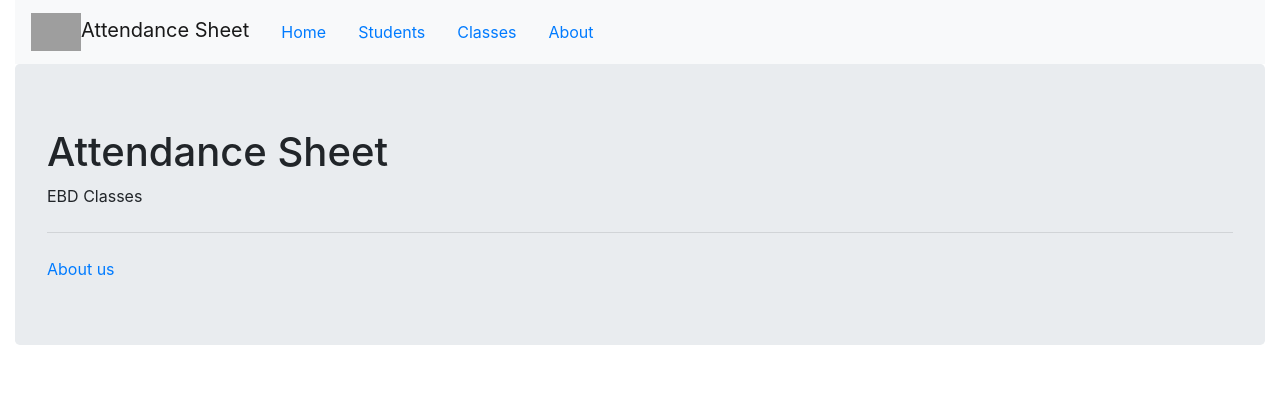
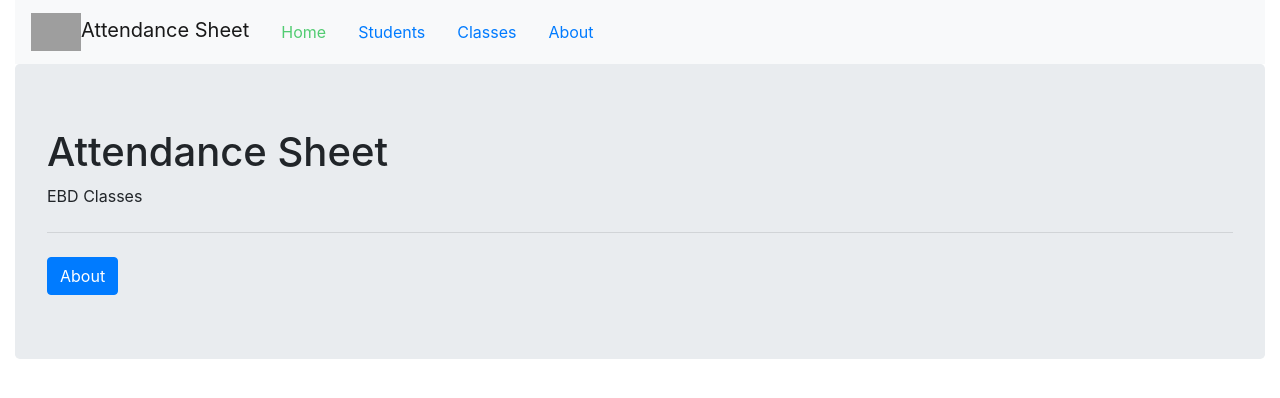
Before and after one commit to vitorfroes/Attendance-Sheet, a React (Create React App) app: page / in a window 1280 px wide. Shown: the top 398 px of the page. Built offline with nearby package versions, Linux system fonts and the light colour scheme; no server answers; grey boxes are pictures that could not be loaded.

Commit message:
configure nav to a NavLink

```diff
--- a/src/components/HomePage.js
+++ b/src/components/HomePage.js
@@ -1,12 +1,17 @@
 import React from "react";
+import { Link } from "react-router-dom";
 
 const HomePage = props => {
   return (
     <div className="jumbotron">
       <h1>Attendance Sheet</h1>
       <p>EBD Classes</p>
+
       <hr className="my-4"></hr>
-      <a href="/about">About us</a>
+
+      <Link to="about" className="btn btn-primary">
+        About
+      </Link>
     </div>
   );
 };
--- a/src/components/common/Header.js
+++ b/src/components/common/Header.js
@@ -1,36 +1,43 @@
 import React from "react";
+import { NavLink } from "react-router-dom";
 
 const Header = () => {
+  const activeStyle = { color: "#52cc72" };
+
   return (
     <nav className="navbar navbar-expand-lg navbar-light bg-light">
-      <a className="navbar-brand" href="#">
+      <NavLink className="navbar-brand" to="#">
         <img
           src="https://img.icons8.com/plasticine/2x/list.png"
           width="50"
           alt="list-icon"
         ></img>
         Attendance Sheet
-      </a>
+      </NavLink>
       <ul className="nav">
         <li className="nav-item">
-          <a href="/" className="nav-link">
+          <NavLink to="/" activeStyle={activeStyle} exact className="nav-link">
             Home
-          </a>
+          </NavLink>
         </li>
         <li className="nav-item">
-          <a href="/students" className="nav-link">
+          <NavLink
+            to="/students"
+            activeStyle={activeStyle}
+            className="nav-link"
+          >
             Students
-          </a>
+          </NavLink>
         </li>
         <li className="nav-item">
-          <a href="/classes" className="nav-link">
+          <NavLink to="/classes" activeStyle={activeStyle} className="nav-link">
             Classes
-          </a>
+          </NavLink>
         </li>
         <li className="nav-item">
-          <a href="/about" className="nav-link">
+          <NavLink to="/about" activeStyle={activeStyle} className="nav-link">
             About
-          </a>
+          </NavLink>
         </li>
       </ul>
     </nav>
```
